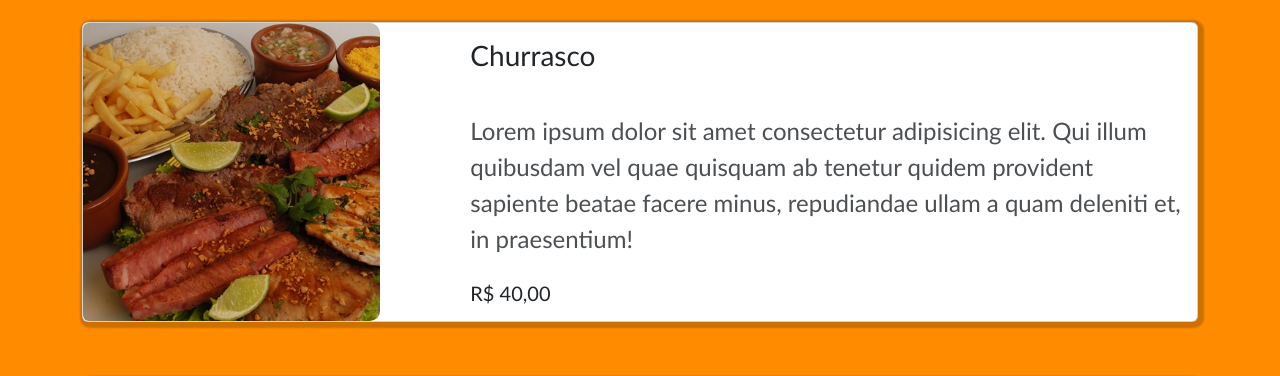
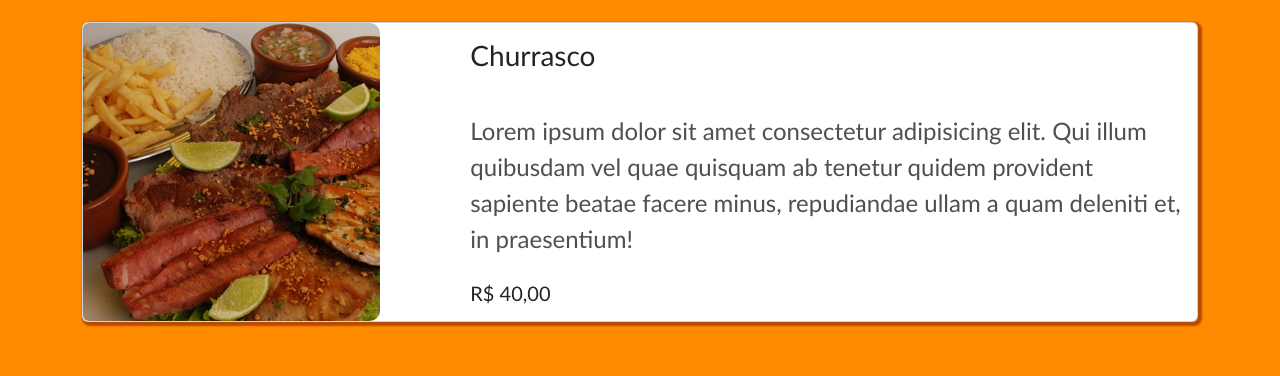
Before and after one commit to j0t4Vv/cardapio, a plain HTML site: page index.html in a window 1280 px wide. Shown: the part 536-912 px from the top of the page. Drawn offline with nearby package versions, Linux system fonts and the light colour scheme.

Commit message:
Update style.css

```diff
--- a/style.css
+++ b/style.css
@@ -79,7 +79,7 @@ button{
 
 .card{
     width: 100%;
-    box-shadow: 2px 2px 2px 4px rgba(0, 0, 0, 0.2);
+    box-shadow: 2px 2px 2px 2px rgba(116, 8, 8, 0.5);
 }
 
 .descricao{
@@ -89,7 +89,6 @@ button{
     font-size: x-large;
 }
 
-/* Adicione regras de estilo para a imagem */
 .card .col-md-4 img {
     max-width: 80%;
     height: 100%;
```
